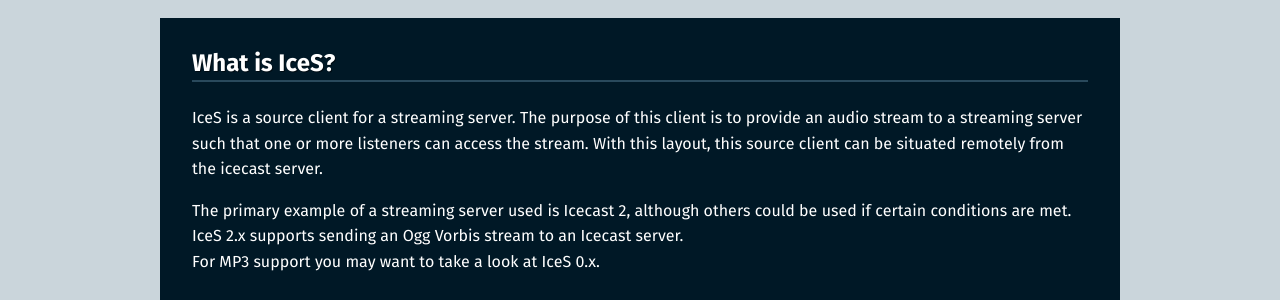
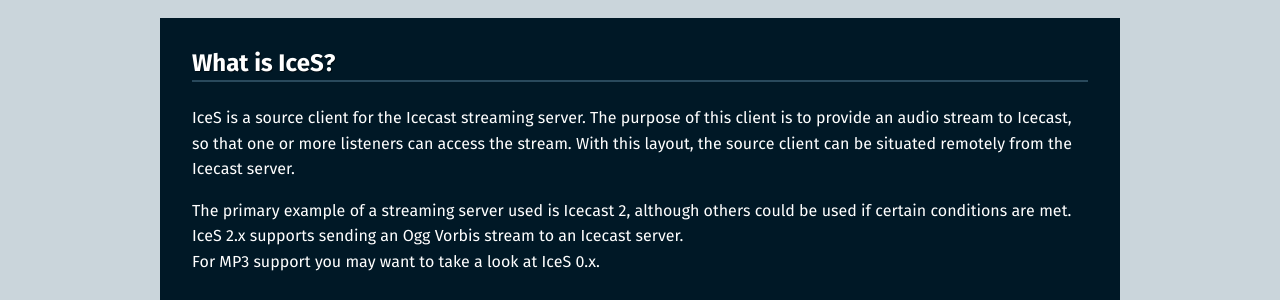
Before and after one commit to barionleg/Xipho, a Jekyll site: the page built from ices/index.md, in a window 1280 px wide. Shown: the part 342-642 px from the top of the page. Built offline with Jekyll 4.4.1, drawn with Linux system fonts in a browser that asks for light colours.

Commit message:
Better IceS description

```diff
--- a/ices/index.md
+++ b/ices/index.md
@@ -6,9 +6,9 @@ permalink: /ices/
 <div class="article" markdown="1">
 # What is IceS?
 
-IceS is a source client for a streaming server. The purpose of this client is to provide
-an audio stream to a streaming server such that one or more listeners can access the stream.
-With this layout, this source client can be situated remotely from the icecast server.
+IceS is a source client for the Icecast streaming server. The purpose of this client is to provide
+an audio stream to Icecast, so that one or more listeners can access the stream.
+With this layout, the source client can be situated remotely from the Icecast server.
 
 The primary example of a streaming server used is Icecast 2, although others could be
 used if certain conditions are met.
```
